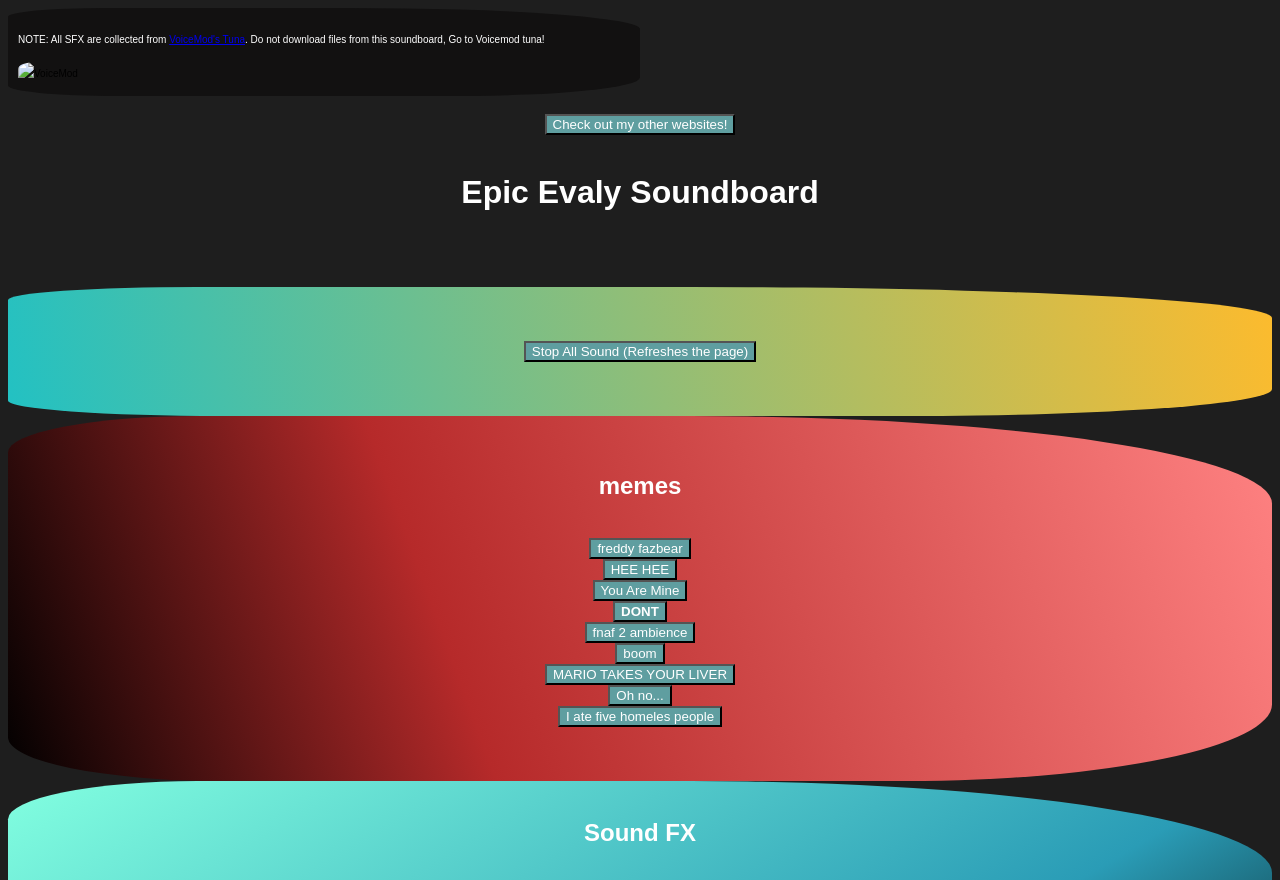
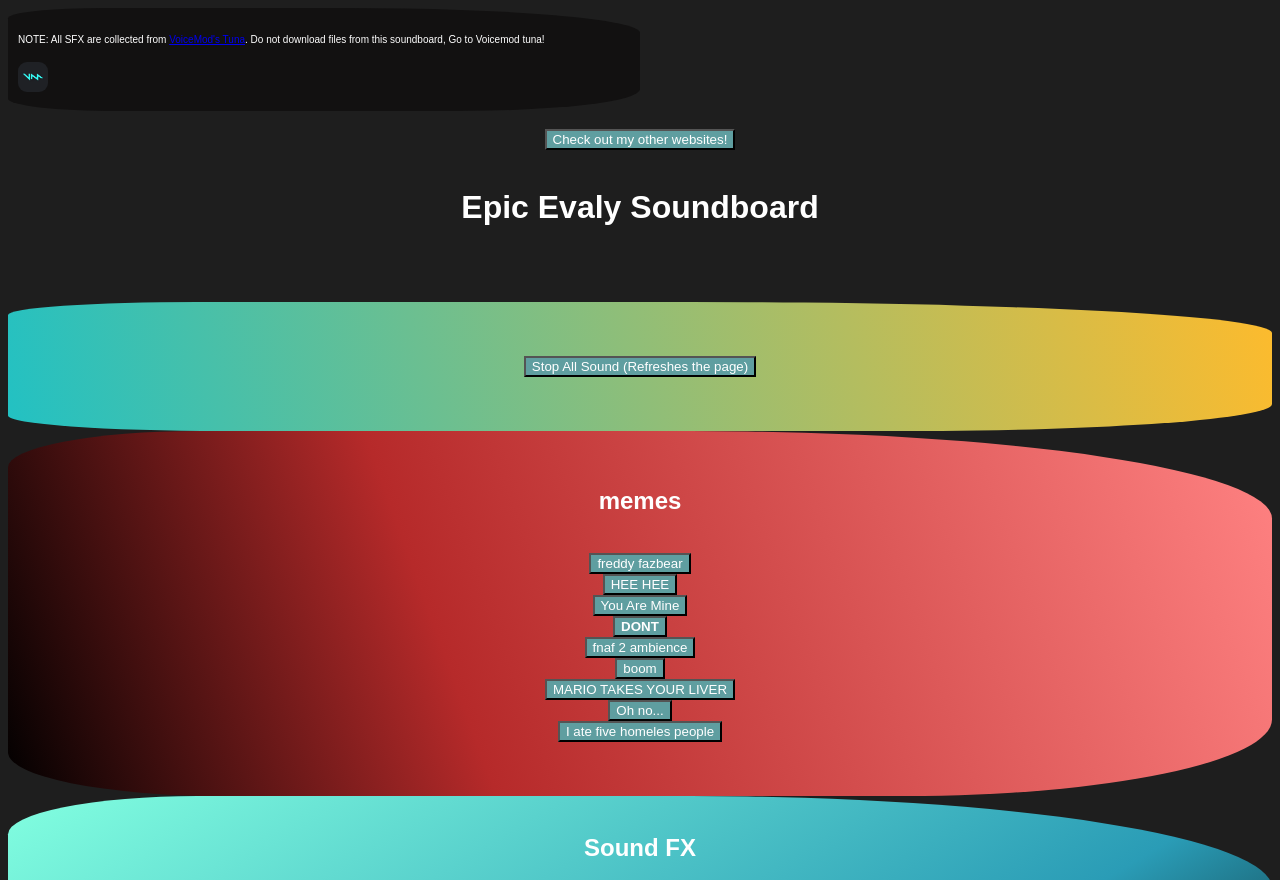
Before and after one commit to Evalyadam/Epic-Evaly-Soundboard, a plain HTML site: page index.html in a window 1280 px wide. Shown: the top 880 px of the page. Drawn offline with Linux system fonts and the light colour scheme.

Commit message:
Update index.html

```diff
--- a/index.html
+++ b/index.html
@@ -8,7 +8,7 @@
 <body>
     <div class="VoiceMod-Banner">
     <p>NOTE: All SFX are collected from <a href="https://tuna.voicemod.net/" target="_blank">VoiceMod's Tuna</a>. Do not download files from this soundboard, Go to Voicemod tuna!</p>
-<img src="VoiceMod.webp" alt="VoiceMod" width="30px">
+<img src="VoiceMod.png" alt="VoiceMod" width="30px">
 </div><br>
 <button type="button" onclick="">Check out my other websites!</button>
     <br>
```
